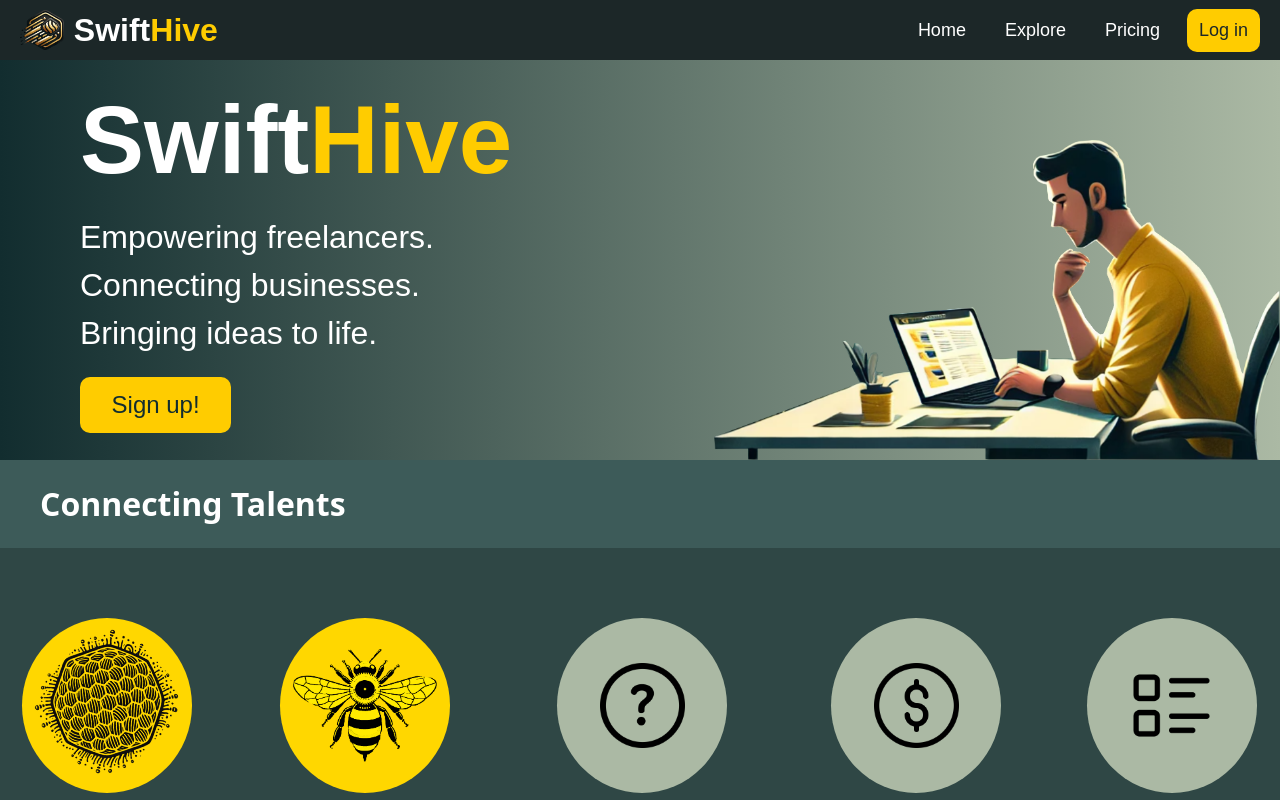
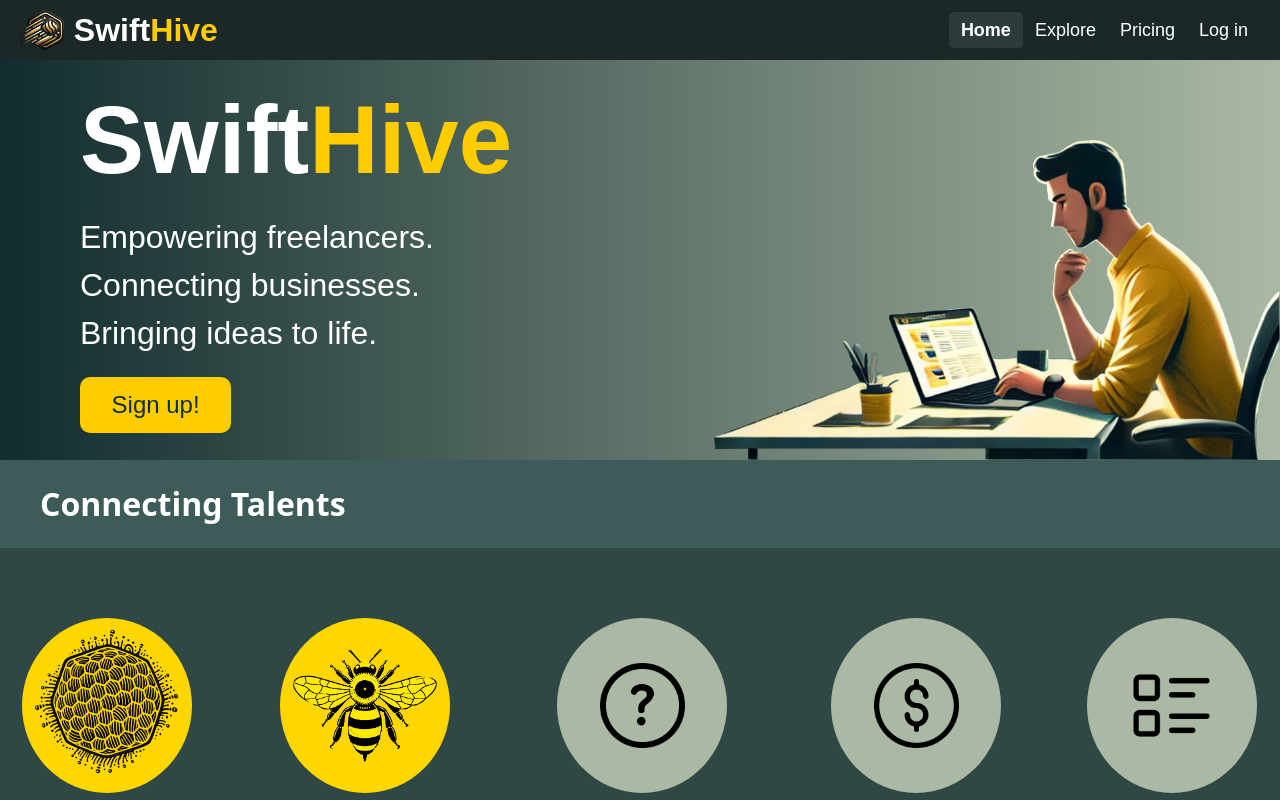
Before and after one commit to Vretinger/swifthive, a React (Create React App) app: page / in a window 1280 px wide. Shown: the top 800 px of the page. Built offline with nearby package versions, Linux system fonts and the light colour scheme.

Commit message:
Add a hamburger menu for navbar on smaller screens

```diff
--- a/src/components/common/NavBar.js
+++ b/src/components/common/NavBar.js
@@ -1,104 +1,125 @@
-import { Link } from 'react-router-dom';
+import { NavLink } from 'react-router-dom';
 import styles from 'styles/common/Navbar.module.css';
 import logo from "assets/images/HiveLogo.png";
 import { useCurrentUser } from "contexts/CurrentUserContext";
-import { useState } from "react";
+import { useState, useEffect, useRef } from "react";
 import LogoutModal from "components/common/LogoutModal";
 
 const Navbar = () => {
   const { currentUser, signOut } = useCurrentUser();
   const [isModalOpen, setIsModalOpen] = useState(false);
+  const [isMenuOpen, setIsMenuOpen] = useState(false);
+  const dropdownRef = useRef(null);
 
-  // Show logout confirmation modal
+
   const handleLogOutClick = (event) => {
     event.preventDefault();
     setIsModalOpen(true);
   };
 
-  // Confirm logout action
   const handleConfirmLogout = () => {
     signOut();
     setIsModalOpen(false);
+    setIsMenuOpen(false);
   };
 
-  // Cancel logout action
   const handleCancelLogout = () => {
     setIsModalOpen(false);
   };
 
+  const handleToggleMenu = () => {
+    setIsMenuOpen((prev) => !prev);
+  };
+
+  useEffect(() => {
+    const handleClickOutside = (event) => {
+      if (dropdownRef.current && !dropdownRef.current.contains(event.target)) {
+        setIsMenuOpen(false);
+      }
+    };
+
+    if (isMenuOpen) {
+      document.addEventListener("mousedown", handleClickOutside);
+    } else {
+      document.removeEventListener("mousedown", handleClickOutside);
+    }
+
+    return () => {
+      document.removeEventListener("mousedown", handleClickOutside);
+    };
+  }, [isMenuOpen]);
+
+
+  const generateLink = (to, label, logout = false) => (
+    <NavLink
+      to={to}
+      className={({ isActive }) =>
+        `${styles['navbar-button']} ${isActive ? styles['active-link'] : ''} ${logout ? styles['login-button'] : ''}`
+      }
+      onClick={logout ? handleLogOutClick : () => setIsMenuOpen(false)}
+    >
+      {label}
+    </NavLink>
+  );
+
   const freelancerNav = (
     <>
-      <Link to="/" className={styles['navbar-button']}>
-        Find Jobs
-      </Link>
-      <Link to="/dashboard" className={styles['navbar-button']}>
-        Dashboard
-      </Link>
-      <Link to="/profile" className={styles['navbar-button']}>
-        Profile
-      </Link>
-      <Link
-        to="/"
-        className={`${styles['navbar-button']} ${styles['login-button']}`}
-        onClick={handleLogOutClick}
-      >
-        Log Out
-      </Link>
+      {generateLink("/", "Find Jobs")}
+      {generateLink("/dashboard", "Dashboard")}
+      {generateLink("/profile", "Profile")}
+      {generateLink("/", "Log Out", true)}
     </>
   );
 
   const clientNav = (
     <>
-      <Link to="/" className={styles['navbar-button']}>
-        Dashboard
-      </Link>
-      <Link to="/create-job" className={styles['navbar-button']}>
-        Post Job
-      </Link>
-      <Link to="/freelancers" className={styles['navbar-button']}>
-        Find Freelancers
-      </Link>
-      <Link
-        to="/"
-        className={`${styles['navbar-button']} ${styles['login-button']}`}
-        onClick={handleLogOutClick}
-      >
-        Log Out
-      </Link>
+      {generateLink("/", "Dashboard")}
+      {generateLink("/create-job", "Post Job")}
+      {generateLink("/freelancers", "Find Freelancers")}
+      {generateLink("/", "Log Out", true)}
     </>
   );
 
   const loggedOutNav = (
     <>
-      <Link to="/" className={styles['navbar-button']}>
-        Home
-      </Link>
-      <Link to="/jobs" className={styles['navbar-button']}>
-        Explore
-      </Link>
-      <Link to="/pricing" className={styles['navbar-button']}>
-        Pricing
-      </Link>
-      <Link to="/signin" className={`${styles['navbar-button']} ${styles['login-button']}`}>
-        Log in
-      </Link>
+      {generateLink("/", "Home")}
+      {generateLink("/jobs", "Explore")}
+      {generateLink("/pricing", "Pricing")}
+      {generateLink("/signin", "Log in", false)}
     </>
   );
+
+  const navItems =
+    currentUser?.role === "freelancer"
+      ? freelancerNav
+      : currentUser?.role === "client"
+      ? clientNav
+      : loggedOutNav;
 
   return (
     <>
       <nav className={styles.navbar}>
         <div className={styles['navbar-left']}>
-          <Link to="/" className={styles['navbar-link']}>
+          <NavLink to="/" className={styles['navbar-link']}>
             <img src={logo} alt="Logo" className={styles['navbar-logo']} />
             <span className={styles['navbar-text']}>Swift</span>
             <span className={styles.hiveText}>Hive</span>
-          </Link>
+          </NavLink>
         </div>
 
         <div className={styles['navbar-right']}>
-          {currentUser?.role === "freelancer" ? freelancerNav :
-           currentUser?.role === "client" ? clientNav : loggedOutNav}
+          <div className={styles.desktopOnly}>{navItems}</div>
+
+          <button className={styles.hamburger} onClick={handleToggleMenu}>
+            ☰
+          </button>
+
+          {isMenuOpen && (
+            <div className={styles.dropdownMenu} ref={dropdownRef}>
+              {navItems}
+            </div>
+          )}
+
         </div>
       </nav>
 
--- a/src/styles/common/Navbar.module.css
+++ b/src/styles/common/Navbar.module.css
@@ -67,3 +67,45 @@
     background-color: #b38f00;
     color: #1C2728;
   }
+
+  .hamburger {
+    display: none;
+    font-size: 24px;
+    background: none;
+    border: none;
+    color: white;
+    cursor: pointer;
+  }
+
+  .dropdownMenu {
+    display: flex;
+    flex-direction: column;
+    background-color: #1C2728;
+    position: absolute;
+    top: 60px;
+    right: 20px;
+    z-index: 1000;
+    border: 1px solid #333;
+    padding: 10px;
+    border-radius: 8px;
+  }
+
+  .active-link {
+    font-weight: bold;
+    background-color: #2e3b3c;
+  }
+
+  /* Responsive behavior */
+  @media (max-width: 768px) {
+    .desktopOnly {
+      display: none;
+    }
+
+    .hamburger {
+      display: block;
+    }
+
+    .dropdownMenu a {
+      margin-bottom: 10px;
+    }
+  }
```
